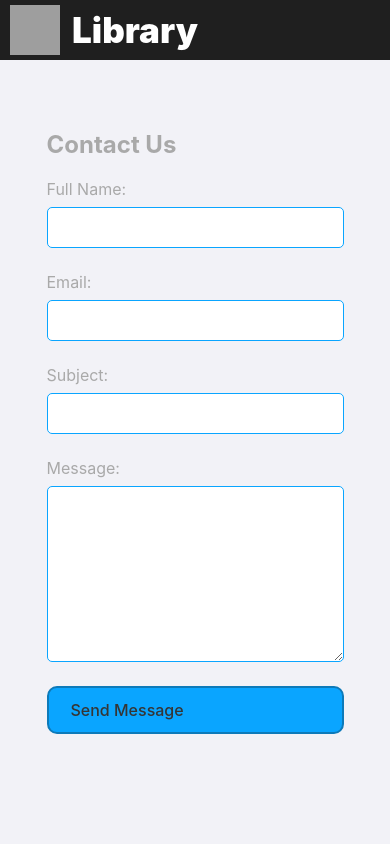
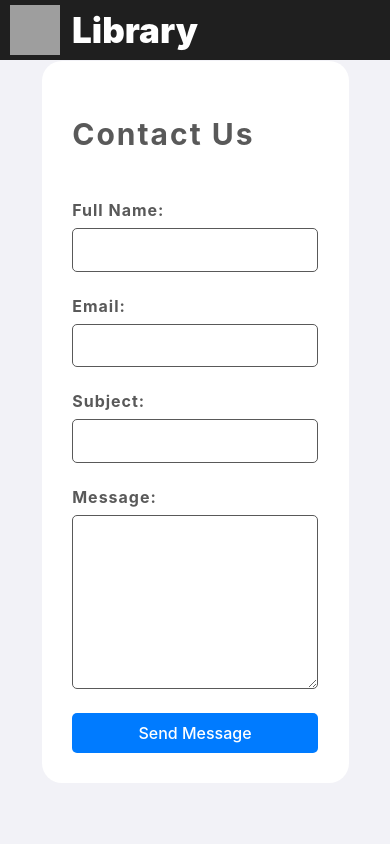
Before and after one commit to ajaynegi45/LibraryMan, a React (Vite) app: page /contact in a window 390 px wide. Shown: the top 844 px of the page. Built offline with nearby package versions, Linux system fonts and the light colour scheme; no server answers; grey boxes are pictures that could not be loaded.

Commit message:
Improved styling and responsive design

```diff
--- a/src/assets/styles/Contact.css
+++ b/src/assets/styles/Contact.css
@@ -1,8 +1,16 @@
-.contact-wrapper{
+.contact-card {
     display: flex;
-    flex-direction: row;
-    gap: 5rem;
+    flex-direction: column;
+    border-radius: 20px;
+    justify-content: center;
+    margin: 0;
+}
 
+.form {
+    background-color: white;
+    padding: 10%;
+    border-radius: 20px;
+    width: 100%;
 }
 
 .form-wrapper {
@@ -10,48 +18,98 @@
     flex-direction: column;
 }
 
-.submit-btn {
-    font-weight: 500;
-    padding: 12px 22px;
-    background-color: #0aa5ff;
-    color: rgb(53, 53, 53);
-    border-radius: 10px;
-    border: 2px solid #0d7ab9;
-    transition: 0.2s;
-}
-.submit-btn:hover {
-    background-color: #0d7ab9;
-    color: white;
+.form-headline {
+    color: #595959;
+    letter-spacing: 2px;
+    margin-bottom: 3rem;
+    font-size: 30px;
 }
 
-.input {
-    width: 100%;
-    padding: 12px 20px;
+.label {
+    color: #595959;
+    letter-spacing: 1px;
+    font-weight: bolder;
+}
+
+.submit-btn {
+    height: 43.5;
+    font-weight: 500;
+    background-color: #007bff;
+    color: white;
+    padding: 10px 20px;
+    border: none;
+    border-radius: 5px;
+    cursor: pointer;
+    text-align: center;
+}
+
+.submit-btn:hover {
+    background-color: #0056b3;
+}
+
+.input{
+    font-size: 16px;
+    padding: 6px 10px;
+    height: 43.5px;
     margin: 8px 0;
-    box-sizing: border-box;
-    border: 1px solid #0aa5ff;
+    border: 1px solid #595959;
     border-radius: 5px;
     margin-bottom: 1.5rem;
+  }
+.input:focus{
+    outline: none;
+    border: 1px solid #0aa5ff;
 }
 
 textarea {
     width: 100%;
-    padding: 12px 20px;
+    padding: 6px 10px;
     margin: 8px 0;
     box-sizing: border-box;
-    border: 1px solid #0aa5ff;
+    border: 1px solid #595959;
     border-radius: 5px;
     margin-bottom: 1.5rem;
+    font-family: "inter", sans-serif;;
+}
+
+textarea:focus {
+    outline: none;
+    border: 1px solid #0aa5ff;
 }
 
 .contact-img {
     display: none;
+    object-fit: cover;
 }
 
-@media only screen and (min-width: 750px) {
+@media only screen and (min-width: 700px) {
     .contact-img {
         display: block;
-        width: 40%;
-        border-radius: 10%;
+        width: 50%;
+        border-radius: 0 20px 20px 0;
+    }
+
+    .contact-card {
+        flex-direction: row;
+        margin: 0 5%;
+        box-shadow: 8px 8px 5px #9999;
+    }
+
+    .form {
+        border-radius: 20px 0 0 20px;
+        padding: 3% 10% 3% 10%;
+        width: 50%;
+    }
+
+    .form-headline {
+        font-size: 35px;
+    }
+}
+@media only screen and (min-width: 1500px) {
+    .contact-card {
+        margin: 0 20%;
+    }
+    .form-headline {
+        font-size: 45px;
     }
   }
--- a/src/pages/Contact.jsx
+++ b/src/pages/Contact.jsx
@@ -34,25 +34,27 @@ const Contact = () => {
     <ToastContainer />
     <Navbar/>
       <section className='contact-wrapper'>
-        <div>
+        <div className='contact-card'>
+        <div className='form'>
           <h2 className='form-headline'>Contact Us</h2>
           <form className='form-wrapper' ref={form} onSubmit={sendEmail}>
-          <label htmlFor="user_name" className="label-name">Full Name:</label>
+          <label htmlFor="user_name" className="label">Full Name:</label>
             <input className="input" type='text' name='user_name' required/>
 
-            <label htmlFor="user_email" className="label-name">Email:</label>
+            <label htmlFor="user_email" className="label">Email:</label>
             <input className="input" type='email' name='user_email' required/>
 
-            <label htmlFor="user_subject" className="label-name">Subject:</label>
+            <label htmlFor="user_subject" className="label">Subject:</label>
             <input className="input" type='text' name='user_subject' required/>
 
-            <label htmlFor="message" className="label-name">Message:</label>
+            <label htmlFor="message" className="label">Message:</label>
             <textarea name='message' cols="30" rows="10"></textarea>
 
             <button className="submit-btn" type='submit'>Send Message</button>
           </form>
         </div>
           <img className="contact-img" src={img2} alt='Picture of some books'/>
+        </div>
       </section>
     <Footer/>
     </>
```
